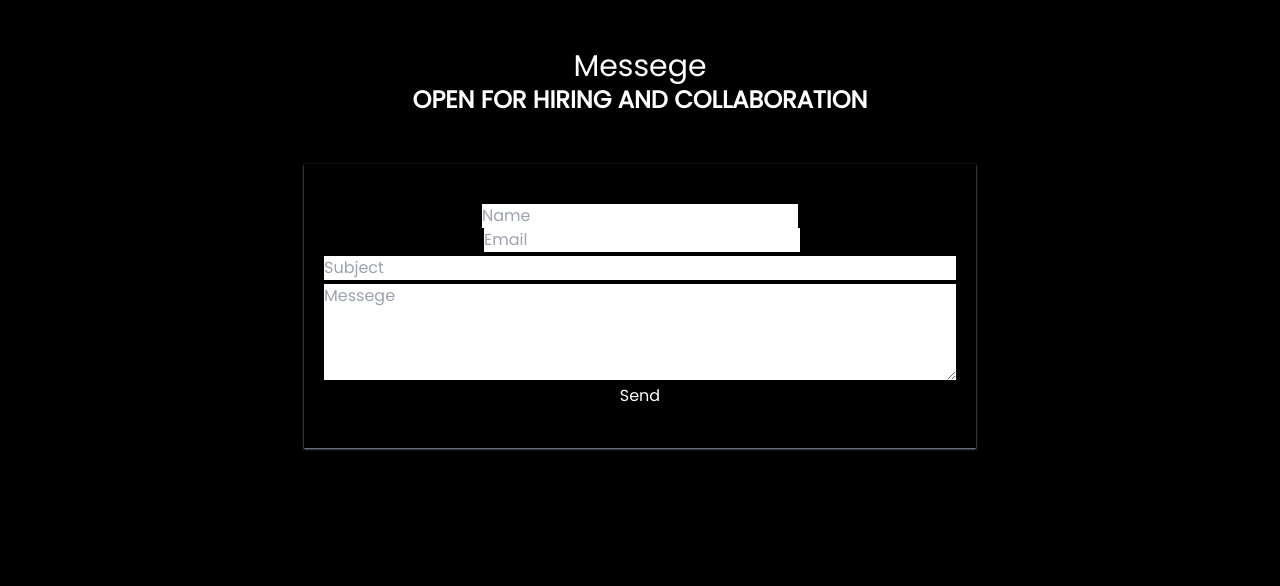
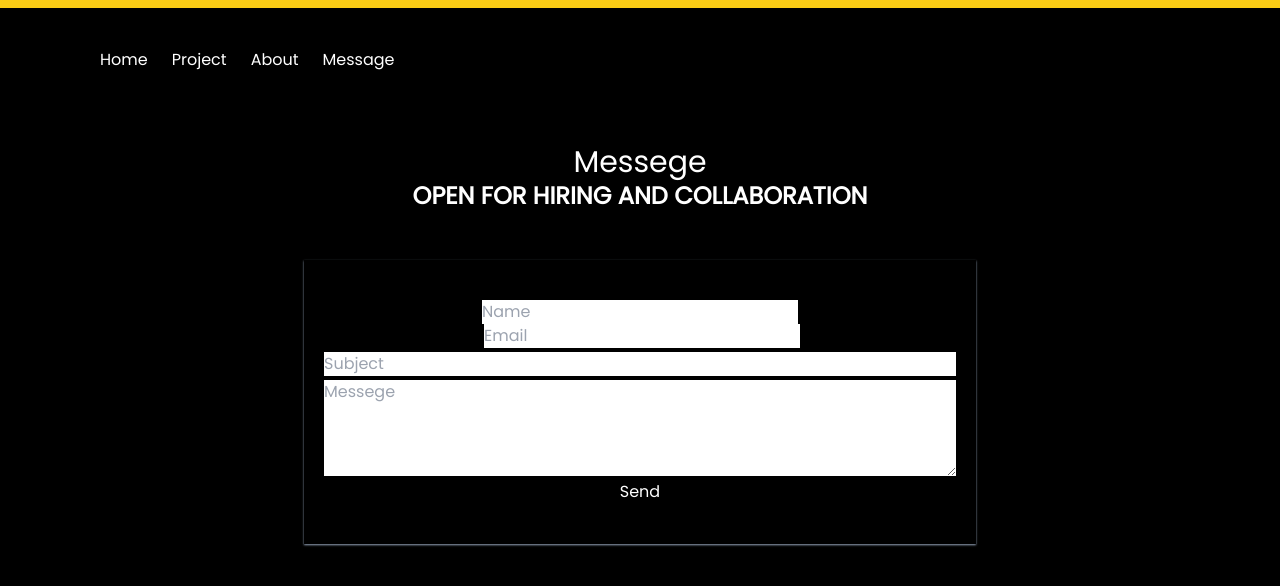
Before and after one commit to khairulhabibie/khairulhabibie.github.io, a React (Create React App) app: page /message in a window 1280 px wide. Shown: the top 586 px of the page. Built offline with nearby package versions, Linux system fonts and the light colour scheme.

Commit message:
use hook in pages

```diff
--- a/src/Container/Message.jsx
+++ b/src/Container/Message.jsx
@@ -72,7 +72,7 @@ export default class Message extends Component {
     return (
       <div
         id="messege"
-        className="text-center w-full max-w-2xl h-screen mx-auto mt-12 "
+        className="text-center w-full max-w-2xl h-screen mx-auto mt-28 "
       >
         <h1 className="text-3xl">Messege</h1>
         <h1 className="text-2xl font-extrabold">
--- a/src/Pages/MessagePage.jsx
+++ b/src/Pages/MessagePage.jsx
@@ -1,9 +1,11 @@
 import React from "react";
+import Navbar from "../Container/Navbar";
 import Message from "../Container/Message";
 
 const MessagePage = () => {
   return (
     <>
+      <Navbar />
       <Message />
     </>
   );
--- a/src/Pages/ProjectPage.jsx
+++ b/src/Pages/ProjectPage.jsx
@@ -1,26 +1,21 @@
-import React, { Component } from "react";
+import * as React from "react";
 import Navbar from "../Container/Navbar";
 import Projects from "../Container/Projects";
-import Footer from '../Container/Footer'
+import Footer from "../Container/Footer";
 
 // data
 import { getProjects } from "../Utils/project-data";
 
-export default class ProjectPage extends Component {
-  constructor(props) {
-    super(props);
+const ProjectPage = () => {
+  const [projects] = React.useState(() => getProjects());
 
-    this.state = {
-      projects: getProjects(),
-    };
-  }
-  render() {
   return (
     <>
       <Navbar />
-        <Projects projects={this.state.projects} />
+      <Projects projects={projects} />
       <Footer />
     </>
   );
-  }
-}
+};
+
+export default ProjectPage;
--- a/src/index.jsx
+++ b/src/index.jsx
@@ -1,12 +1,12 @@
 // main tools
 import { StrictMode } from "react";
 import { createRoot } from "react-dom/client";
-// main page
 import { BrowserRouter } from "react-router-dom";
+import App from './app'
+// style
 import './Styles/index.css'
 import './Styles/animation.css'
 import './Styles/tailwind.css'
-import App from './app'
 
 const rootElement = document.getElementById("root");
 const root = createRoot(rootElement);
```
Also changed, not shown: src/Pages/HomePage.jsx (+6 -6 lines). Lines whose indentation alone changed are shown as unchanged.
